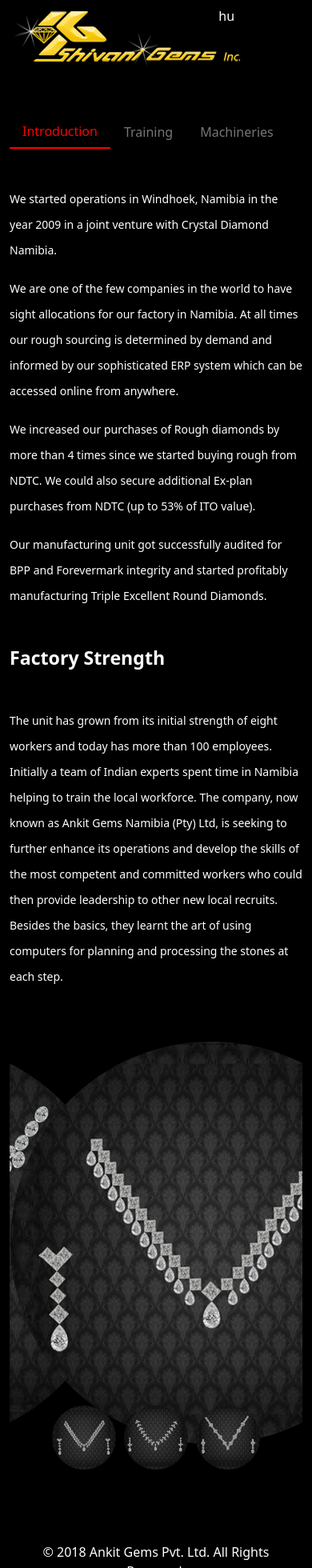
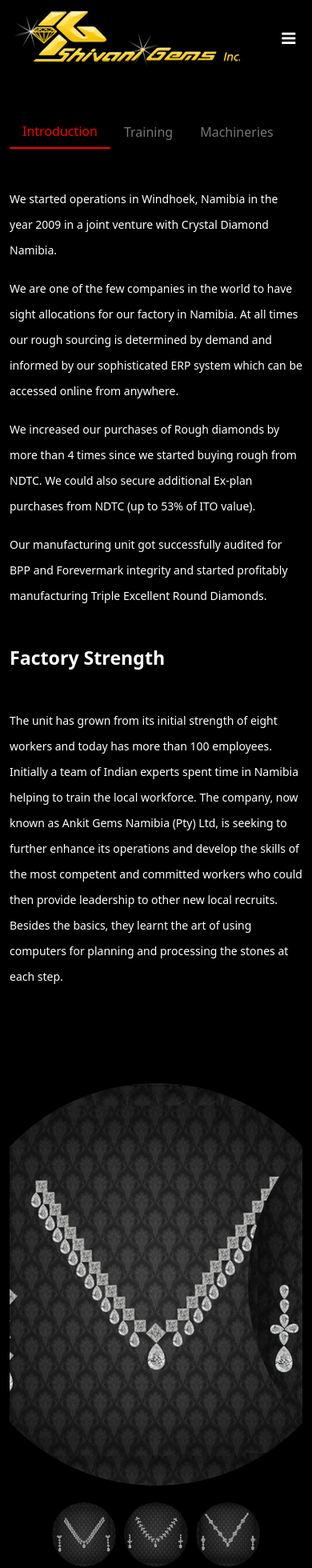
Before and after one commit to drmaniya/client-repo, a React (Create React App) app: page /operations in a window 390 px wide. Shown: the top 1960 px of the page at 80% size. Built offline with nearby package versions, Linux system fonts and the light colour scheme.

Commit message:
mobile menu styling added

```diff
--- a/public/index.html
+++ b/public/index.html
@@ -14,6 +14,7 @@
       manifest.json provides metadata used when your web app is installed on a
       user's mobile device or desktop. See https://developers.google.com/web/fundamentals/web-app-manifest/
     -->
+	<link rel="stylesheet" href="https://cdnjs.cloudflare.com/ajax/libs/font-awesome/4.7.0/css/font-awesome.min.css">
     <link rel="manifest" href="%PUBLIC_URL%/manifest.json" /><link href="https://fonts.googleapis.com/css2?family=Open+Sans:wght@300;400;600;700&display=swap" rel="stylesheet">
     <!--
       Notice the use of %PUBLIC_URL% in the tags above.
--- a/src/Assets/scss/slickStyle.scss
+++ b/src/Assets/scss/slickStyle.scss
@@ -200,7 +200,7 @@
 .slick-dots {
   display: block;
   position: absolute;
-  bottom: -25px;
+  bottom: -100px;
   width: 100%;
   padding: 0;
   margin: 0;
--- a/src/Pages/Component/Header.jsx
+++ b/src/Pages/Component/Header.jsx
@@ -8,11 +8,11 @@
 	return(
 		<div className={`container-fluid header p-2 ${props.toggle?'headerSticky':false}`}>
 			<div className="row">
-				<div className="col-lg-4 col-8">
+				<div className="col-lg-4 col-10">
 					<img src={Logo} alt="no-logo"/>
 				</div>
-				<div className="col-lg-8 col-2">
-					<div className="desktopMenu">
+
+				<div className="col-lg-8 col-2 desktopMenu">
 						<ul className="p-0 mb-0 h-100 d-flex align-items-center ">
 							<li><Link to="/" >HOME</Link></li>
 							<li><Link to="/about">ABOUT US</Link></li>
@@ -27,13 +27,14 @@
 
 							<li><Link to="/contact">CONTACT US</Link></li>
 						</ul>
-					</div>
-					<div onClick={()=> setMobMenu(!isMobMenu)} className="mobMenuIcon">
-hu
+				</div>
+				<div className="col-2">
+
+				<div onClick={()=> setMobMenu(!isMobMenu)} className="mobMenuIcon">
+						<i className="fa fa-bars"/>
 					</div>
 				</div>
 				{isMobMenu?
-				<div className="col-12">
 						<ul className="mb-0 h-100 mobMenu">
 							<li><Link to="/" >HOME</Link></li>
 							<li><Link to="/about">ABOUT US</Link></li>
@@ -47,8 +48,7 @@
 							<li><Link to="/signup">SIGN UP</Link></li>
 
 							<li><Link to="/contact">CONTACT US</Link></li>
-						</ul>
-				</div>:false}
+						</ul>:false}
 			</div>
 		</div>
 	)
--- a/src/Pages/Events.jsx
+++ b/src/Pages/Events.jsx
@@ -4,12 +4,12 @@
 		<div className="container pt-5 pb-5">
 			<div className="row eventBg">
 				<div className=" col-lg-8 col-12">
-						<div>
+						<div className="black">
 							Show
 						</div>
 				</div>
 				<div className=" col-lg-4 col-12">
-						<div>
+						<div className="black">
 							Location
 						</div>
 				</div>
--- a/src/Pages/Home.jsx
+++ b/src/Pages/Home.jsx
@@ -24,16 +24,16 @@
 				<div className="col-12 mb-5 mt-5">
 					<h4 className="fs-2">Partnership companies</h4>
 				</div>
-				<div className="col-xl-3 col-lg-4 col-12">
+				<div className="col-xl-3 col-lg-4 col-12 partnerImg">
 					<img src={Img1} alt="no-img-found"/>
 				</div>
-				<div className="col-xl-3 col-lg-4 col-12">
+				<div className="col-xl-3 col-lg-4 col-12 partnerImg">
 					<img src={Img1} alt="no-img-found"/>
 				</div>
-				<div className="col-xl-3 col-lg-4 col-12">
+				<div className="col-xl-3 col-lg-4 col-12 partnerImg">
 					<img src={Img1} alt="no-img-found"/>
 				</div>
-				<div className="col-xl-3 col-lg-4 col-12">
+				<div className="col-xl-3 col-lg-4 col-12 partnerImg">
 					<img src={Img1} alt="no-img-found"/>
 				</div>
 			</div>
--- a/src/Pages/Layout.jsx
+++ b/src/Pages/Layout.jsx
@@ -28,7 +28,7 @@
 		<div className="container pt-5 pb-5">
 			<div className="row">
 				<div className="col-lg-5 col-12">
-				<div className="pt-5 pb-5">
+				<div className="sliderBlock">
 					<Slider {...settings}>
 					<div>
 						<img src={Img1} alt="img-1"/>
--- a/src/Pages/Operations.jsx
+++ b/src/Pages/Operations.jsx
@@ -61,15 +61,15 @@
 				</div>
 				</div>
 				<div className="col-lg-12">
-				<div className="pt-5 pb-5">
+				<div className="sliderBlock">
 					<Slider {...settings}>
-					<div>
+					<div className="d-flex justify-content-center">
 						<img src={Img1} alt="img-1"/>
 					</div>
-					<div>
+					<div className="d-flex justify-content-center">
 					<img src={Img2} alt="img-2"/>
 					</div>
-					<div>
+					<div className="d-flex justify-content-center">
 					<img src={Img3} alt="img-3"/>
 					</div>
 					</Slider>
--- a/src/Pages/common.scss
+++ b/src/Pages/common.scss
@@ -50,6 +50,10 @@
     color: #000;
   }
 }
+.sliderBlock {
+  padding-bottom: 150px;
+  padding-top: 100px;
+}
 .black {
   color: #000;
 }
@@ -72,7 +76,6 @@
     display: flex;
     align-items: center;
     justify-content: flex-end;
-    height: 100%;
     li {
       list-style: none;
       a {
@@ -106,12 +109,25 @@
     margin: 0;
     li {
       list-style-type: none;
+      padding: 5px 10px;
+      &:hover {
+        background-color: #f6f6f6;
+      }
+      a {
+        color: #000;
+        width: 100%;
+        display: block;
+      }
     }
   }
   .mobMenuIcon {
     display: none;
     @media (max-width: 768px) {
-      display: block;
+      display: flex;
+      align-items: center;
+      justify-content: center;
+      font-size: 20px;
+      height: 100%;
     }
   }
 }
@@ -235,3 +251,11 @@
     text-align: center;
   }
 }
+
+// partnership
+
+.partnerImg {
+  img {
+    width: 100%;
+  }
+}
```
